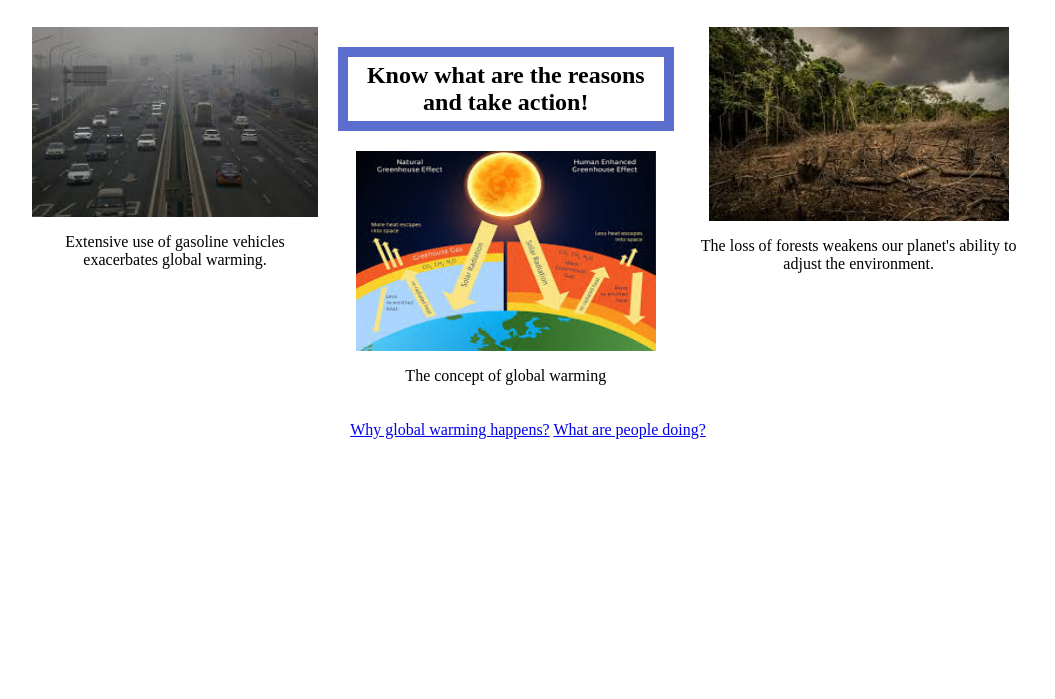
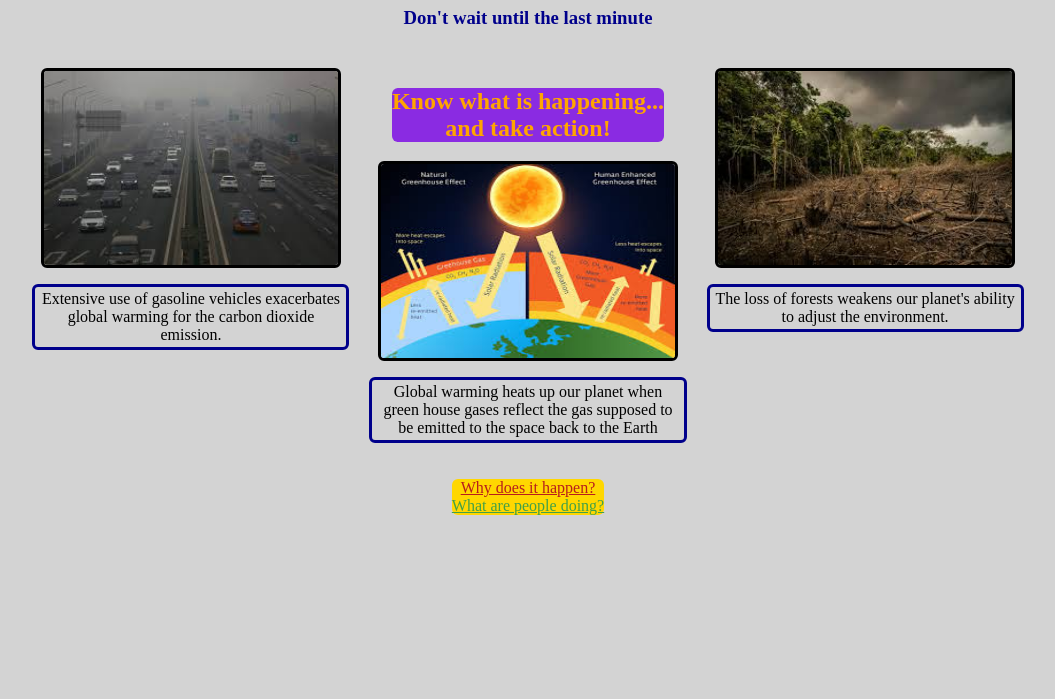
Before and after one commit to Mike-HXW/Issue_website, a plain HTML site: page index.html in a window 1280 px wide. Shown: the part 101-800 px from the top of the page, without its empty margins (112-1167 px from the left). Drawn offline with Linux system fonts and the light colour scheme.

Commit message:
Revised version updates

```diff
--- a/index.html
+++ b/index.html
@@ -3,67 +3,42 @@
 <head>
     <meta charset="UTF-8">
     <meta name="viewport" content="width=device-width, initial-scale=1.0">
-    <style>
-        body {
-            display: flex;
-            flex-direction: column;
-            align-items: center;
-            text-align: center;
-        }
+    <link rel="stylesheet" href="styles.css">
+</head>
 
-        header {
-            margin-top: 20px;
-        }
-
-        main {
-            display: flex;
-            justify-content: space-between;
-            width: 80%;
-            margin-top: 20px;
-        }
-
-        footer {
-            margin-top: 20px;
-        }
-
-        .column {
-        	margin: 0 10px;
-            display: flex;
-            flex-direction: column;
-            align-items: center;
-        }
-
-        .column img {
-        	box-sizing: border-box;
-            width: 100%;
-            height: auto;
-            max-width: 300px;
-    		max-height: 200px;
-        }
-    </style>
-</head>
 <body>
     <header>
         <h1 style="color:#B71C1C;">Protect our Earth before it is too late!</h1>
+        <h3 style="color:darkblue;">Don't wait until the last minute</h3>
     </header>
+
     <main>
         <div class="column left">
             <img src="Traffic.jpeg">
-            <p>Extensive use of gasoline vehicles exacerbates global warming.</p>
+            <p style= "border: solid darkblue 3px;">
+            Extensive use of gasoline vehicles exacerbates global warming for the carbon dioxide emission.</p>
         </div>
+
         <div class="column middle">
-        	<h2 style= "box-sizing: border-box; width: auto; border: solid #5B6DCD 10px; padding: 5px;">Know what are the reasons and take action!</h2>
+        	<h2 style= "box-sizing: border-box; width: auto; color: orange; background-color: blueviolet; border-radius: 6px;">Know what is happening... <br> and take action!</h2>
             <img src="Greenhouse.jpeg">
-            <p>The concept of global warming</p>
+            <p style= "border: solid darkblue 3px;">
+            Global warming heats up our planet when green house gases reflect the gas supposed to be emitted to the space back to the Earth
+            </p>
         </div>
+
         <div class="column right">
             <img src="Forest.jpeg">
-            <p>The loss of forests weakens our planet's ability to adjust the environment.</p>
+            <p p style= "border: solid darkblue 3px;">
+            The loss of forests weakens our planet's ability to adjust the environment.</p>
         </div>
+
     </main>
+
     <footer>
-    	        <a href="reason.html">Why global warming happens?</a>
-    	        <a href="action.html">What are people doing?</a>
+    	        <a href="reason.html"; style="color: #B71C1C;">Why does it happen?</a>
+                <br>
+    	        <a href="action.html"; style="color: #43a047;">What are people doing?</a>
     </footer>
 </body>
 </html>
--- /dev/null
+++ b/styles.css
@@ -0,0 +1,55 @@
+
+body {
+    display: flex;
+    flex-direction: column;
+    align-items: center;
+    text-align: center;
+    background-color: lightgrey;
+}
+
+header {
+    margin-top: 20px;
+    font-family: "Times New Roman", Times, Serif;
+}
+
+main {
+    display: flex;
+    justify-content: space-evenly;
+    width: 80%;
+    margin-top: 20px;
+}
+
+p{
+    box-sizing: border-box;
+    width: 100%;
+    border: solid 3px;
+    border-radius: 6px;
+    padding: 3px;
+}
+
+footer {
+    margin-top: 20px;
+    background-color: gold;
+    border-radius: 6px;
+
+}
+
+.column {
+    box-sizing: border-box;
+    width: 100%;
+    margin: 0 10px;
+    display: flex;
+    flex-direction: column;
+    align-items: center;
+}
+
+.column img {
+    box-sizing: border-box;
+    width: 100%;
+    height: 100%;
+    max-width: 300px;
+    max-height: 200px;
+    border: solid 3px;
+    border-radius: 6px;
+
+}
```
Also changed, not shown: action.html (+18 -47 lines), reason.html (+13 -43 lines).
